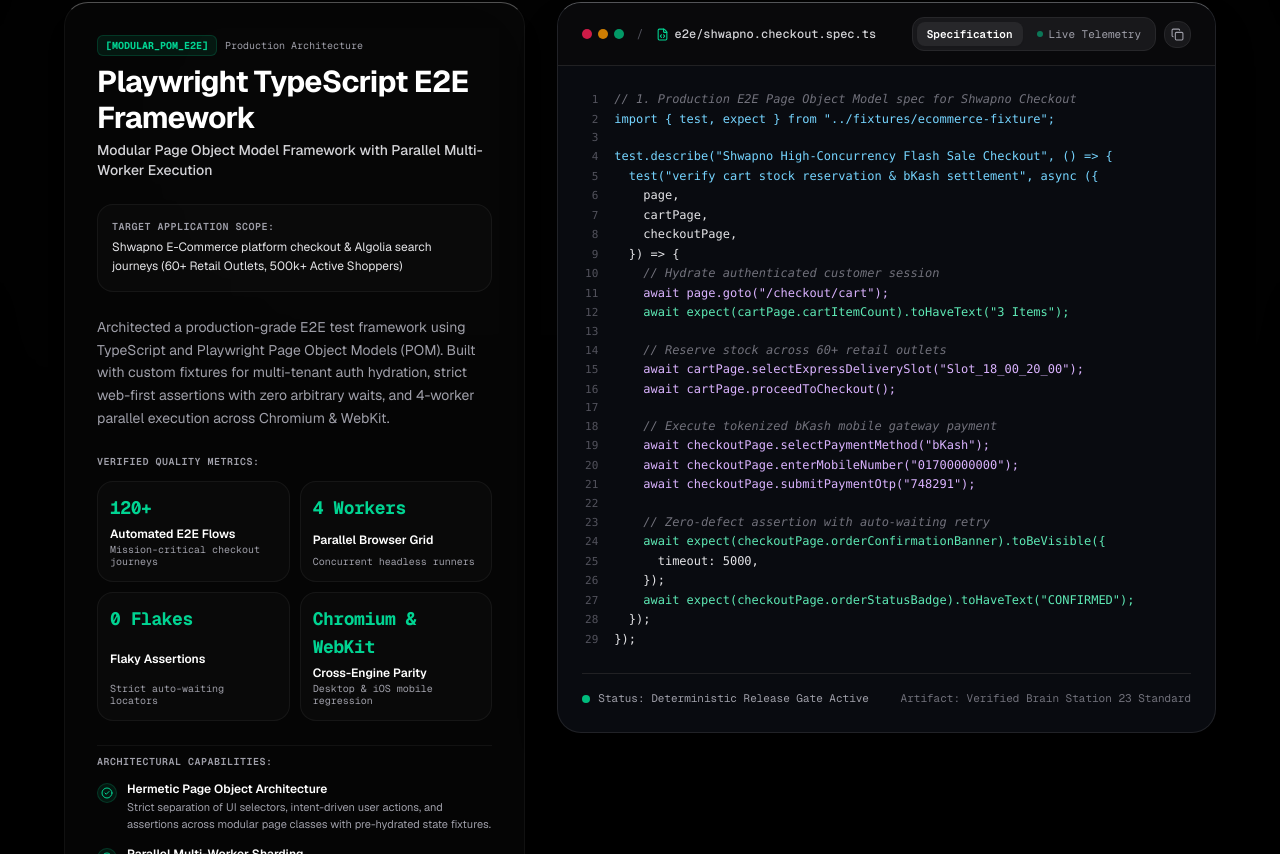
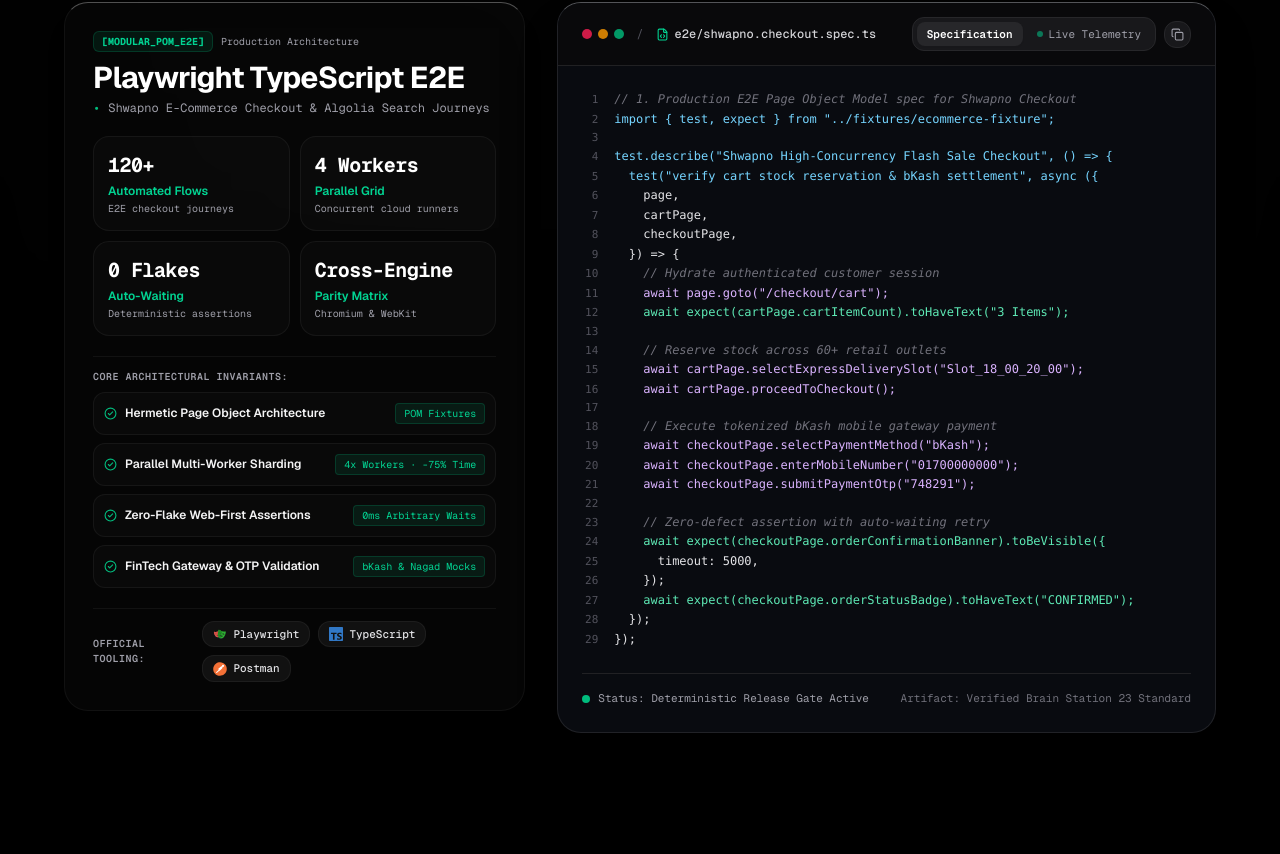
Before and after one commit to Shazzad01/myportfolio, a Next.js app: page /preview in a window 1280 px wide. Shown: the part 8746-9600 px from the top of the page. Built offline with nearby package versions, Linux system fonts and the light colour scheme.

Commit message:
feat(projects): redesign featured architectures with visual tiles and single-line invariant pills

```diff
--- /dev/null
+++ b/scripts/capture_frameworks.js
@@ -0,0 +1,31 @@
+const { chromium } = require('playwright');
+const path = require('path');
+const fs = require('fs');
+
+(async () => {
+  const browser = await chromium.launch({ channel: 'chrome', headless: true });
+  const context = await browser.newContext({ viewport: { width: 1440, height: 2600 } });
+  const page = await context.newPage();
+
+  await page.goto('http://localhost:3000/#frameworks', { waitUntil: 'networkidle' });
+  await page.waitForTimeout(1000);
+
+  const screenshotsDir = 'C:\\Users\\User\\.gemini\\antigravity\\brain\\e0f4935c-bdec-49cd-8dbf-59da2a6615ee\\screenshots';
+  if (!fs.existsSync(screenshotsDir)) {
+    fs.mkdirSync(screenshotsDir, { recursive: true });
+  }
+
+  const section = await page.$('#frameworks');
+  if (section) {
+    await section.scrollIntoViewIfNeeded();
+    await page.waitForTimeout(1000);
+    const filePath = path.join(screenshotsDir, 'frameworks_redesigned.png');
+    await section.screenshot({ path: filePath });
+    console.log('Saved frameworks screenshot:', filePath);
+  } else {
+    console.log('#frameworks section not found');
+  }
+
+  await browser.close();
+  console.log('Frameworks capture complete.');
+})();
--- a/src/components/sections/ProjectsSectionV2.tsx
+++ b/src/components/sections/ProjectsSectionV2.tsx
@@ -42,7 +42,7 @@
   }[];
   architecturalCapabilities: {
     title: string;
-    description: string;
+    tag: string;
   }[];
   consoleConfig: {
     fileName: string;
@@ -54,12 +54,12 @@
 const frameworksData: Record<FrameworkId, FrameworkArchitecture> = {
   "playwright-e2e": {
     id: "playwright-e2e",
-    name: "Playwright TypeScript E2E Framework",
+    name: "Playwright TypeScript E2E",
     tagline: "Modular Page Object Model Framework with Parallel Multi-Worker Execution",
     scopeTag: "[MODULAR_POM_E2E]",
-    targetApp: "Shwapno E-Commerce platform checkout & Algolia search journeys (60+ Retail Outlets, 500k+ Active Shoppers)",
+    targetApp: "Shwapno E-Commerce Checkout & Algolia Search Journeys",
     description:
-      "Architected a production-grade E2E test framework using TypeScript and Playwright Page Object Models (POM). Built with custom fixtures for multi-tenant auth hydration, strict web-first assertions with zero arbitrary waits, and 4-worker parallel execution across Chromium & WebKit.",
+      "Production-grade E2E test framework using TypeScript and Playwright Page Object Models (POM) with 4-worker parallel execution.",
     brandIcons: [
       { name: "Playwright", icon: PlaywrightIcon, accentColor: "#2EAD33" },
       { name: "TypeScript", icon: TypeScriptIcon, accentColor: "#3178C6" },
@@ -68,45 +68,41 @@
     quantifiedMetrics: [
       {
         value: "120+",
-        label: "Automated E2E Flows",
-        subtext: "Mission-critical checkout journeys",
+        label: "Automated Flows",
+        subtext: "E2E checkout journeys",
       },
       {
         value: "4 Workers",
-        label: "Parallel Browser Grid",
-        subtext: "Concurrent headless runners",
+        label: "Parallel Grid",
+        subtext: "Concurrent cloud runners",
       },
       {
         value: "0 Flakes",
-        label: "Flaky Assertions",
-        subtext: "Strict auto-waiting locators",
+        label: "Auto-Waiting",
+        subtext: "Deterministic assertions",
       },
       {
-        value: "Chromium & WebKit",
-        label: "Cross-Engine Parity",
-        subtext: "Desktop & iOS mobile regression",
+        value: "Cross-Engine",
+        label: "Parity Matrix",
+        subtext: "Chromium & WebKit",
       },
     ],
     architecturalCapabilities: [
       {
         title: "Hermetic Page Object Architecture",
-        description:
-          "Strict separation of UI selectors, intent-driven user actions, and assertions across modular page classes with pre-hydrated state fixtures.",
+        tag: "POM Fixtures",
       },
       {
         title: "Parallel Multi-Worker Sharding",
-        description:
-          "Distributed execution across 4 parallel browser workers slashing full regression execution cycle from 14h down to 3.5h (75% faster).",
+        tag: "4x Workers · -75% Time",
       },
       {
         title: "Zero-Flake Web-First Assertions",
-        description:
-          "Strict auto-waiting assertions (expect(locator).toBeVisible()) completely eradicating flaky arbitrary sleeps (waitForTimeout: 0ms).",
+        tag: "0ms Arbitrary Waits",
       },
       {
-        title: "Multi-Gateway bKash & Nagad Validation",
-        description:
-          "End-to-end payment gateway verification including tokenized auth, OTP entry, stock rollback on failure, and idempotent order creation.",
+        title: "FinTech Gateway & OTP Validation",
+        tag: "bKash & Nagad Mocks",
       },
     ],
     consoleConfig: {
@@ -146,12 +142,12 @@
 
   "jmeter-benchmark": {
     id: "jmeter-benchmark",
-    name: "Apache JMeter Concurrency Benchmark Suite",
+    name: "Apache JMeter 15k Benchmark",
     tagline: "Distributed Non-GUI Load Generation Simulating 15,000+ Concurrent Virtual Users",
     scopeTag: "[DISTRIBUTED_LOAD_15K]",
-    targetApp: "Enterprise flash-sale checkout, dynamic coupon engine, and bKash webhook load handling",
+    targetApp: "Enterprise Flash-Sale Checkout & bKash Webhook Queues",
     description:
-      "Constructed a distributed non-GUI load generation suite simulating 15,000 concurrent virtual shoppers at 10,000+ RPM throughput surges. Validated database connection pool ceilings, bKash webhook reconciliation queues, and enforced strict p95 < 2.0s latency SLA guardrails.",
+      "Distributed load suite simulating 15,000 concurrent virtual shoppers at 10,000+ RPM surges with p95 < 2.0s latency guardrails.",
     brandIcons: [
       { name: "Apache JMeter", icon: JMeterIcon, accentColor: "#D22128" },
       { name: "Docker Grid", icon: DockerIcon, accentColor: "#2496ED" },
@@ -164,41 +160,37 @@
         subtext: "Stepped concurrency surge",
       },
       {
-        value: "p95 < 1.74s",
-        label: "Response Latency",
-        subtext: "Well within < 2.0s SLA target",
+        value: "< 1.74s",
+        label: "p95 Latency SLA",
+        subtext: "Target < 2.0s achieved",
       },
       {
         value: "0.02%",
-        label: "Error Rate",
-        subtext: "364 / 1.8M total requests",
+        label: "Error Tolerance",
+        subtext: "364 / 1.8M requests",
       },
       {
         value: "1.8M Req",
         label: "Benchmark Volume",
-        subtext: "Zero connection pool deadlocks",
+        subtext: "Zero DB pool deadlocks",
       },
     ],
     architecturalCapabilities: [
       {
         title: "Headless Distributed Worker Cluster",
-        description:
-          "Non-GUI distributed JMeter engine orchestrating remote worker nodes with real-time metric streaming to prevent controller CPU throttling.",
+        tag: "Non-GUI Grid Nodes",
       },
       {
         title: "Stepped Concurrency Surge Profiles",
-        description:
-          "Ramp-up schedules simulating realistic national flash-sale traffic spikes with Poisson-distributed think times and session cookie hydration.",
+        tag: "15k VU Poisson Surge",
       },
       {
         title: "Automated SLA Breach Guardrails",
-        description:
-          "Automated threshold assertions terminating test runs if p95 response time exceeds 2.000s or HTTP 5xx errors breach 0.1% tolerance.",
+        tag: "p95 < 2000ms Hard Stop",
       },
       {
         title: "Payment Webhook Queue Stress Testing",
-        description:
-          "Volumetric load testing of asynchronous bKash/Nagad callback queues under peak database connection pool strain.",
+        tag: "Async Callback Pools",
       },
     ],
     consoleConfig: {
@@ -237,12 +229,12 @@
 
   "github-actions-gate": {
     id: "github-actions-gate",
-    name: "GitHub Actions Continuous Quality Gate",
+    name: "GitHub Actions Quality Gate",
     tagline: "Multi-Stage Pull-Request Quality Gate with Sharded Containerized E2E Testing",
     scopeTag: "[PR_PIPELINE_GATE]",
-    targetApp: "Brain Station 23 CI/CD pipeline for nopStation e-commerce clients & enterprise plugins",
+    targetApp: "Brain Station 23 CI/CD Quality Governance for nopStation Clients",
     description:
-      "Engineered an automated multi-stage CI/CD quality gate triggered on every pull request. Orchestrates static code validation, secret scanning, unit testing, and parallel sharded Playwright E2E execution inside hermetic Docker containers before merge approval.",
+      "Automated multi-stage CI/CD quality gate orchestrating static analysis, security scans, and sharded Playwright E2E execution.",
     brandIcons: [
       { name: "GitHub Actions", icon: GitHubActionsIcon, accentColor: "#2088FF" },
       { name: "Docker Grid", icon: DockerIcon, accentColor: "#2496ED" },
@@ -252,7 +244,7 @@
       {
         value: "75% Cut",
         label: "Runtime Reduction",
-        subtext: "14h manual → 3.5h automated gate",
+        subtext: "14h manual → 3.5h CI gate",
       },
       {
         value: "100%",
@@ -260,36 +252,32 @@
         subtext: "Zero unverified PR merges",
       },
       {
-        value: "15+ Releases",
-        label: "Zero-Defect Milestones",
-        subtext: "Zero critical rollbacks in prod",
+        value: "15+ Sprints",
+        label: "Zero-Defect Cadence",
+        subtext: "0 rollbacks in production",
       },
       {
         value: "98.8%",
-        label: "Automated Pass Rate",
-        subtext: "Consistent quality governance",
+        label: "Pass Rate",
+        subtext: "Automated governance",
       },
     ],
     architecturalCapabilities: [
       {
         title: "Multi-Stage Pipeline Orchestration",
-        description:
-          "Sequential gating stages: Static Typecheck → Security Gitleaks Scan → Unit Matrix → Parallel Sharded Playwright E2E Grid.",
+        tag: "Static + Unit + E2E Matrix",
       },
       {
         title: "Intelligent Layer & Dependency Caching",
-        description:
-          "Browser binary and node_modules caching reducing CI workflow bootstrap overhead from 8m down to 42s per runner.",
+        tag: "8m → 42s CI Bootstrap",
       },
       {
         title: "Hermetic Dockerized Execution",
-        description:
-          "Standardized official Playwright Ubuntu containers ensuring identical headless browser rendering and font geometry between CI and local dev.",
+        tag: "Official Playwright Jammy",
       },
       {
         title: "Automated Trace & Artifact Publishing",
-        description:
-          "On-failure automatic upload of Playwright trace viewer files, MP4 run recordings, and JMeter HTML dashboards directly to PR checks.",
+        tag: "Trace Viewer & MP4s",
       },
     ],
     consoleConfig: {
@@ -450,7 +438,7 @@
             <div className="lg:col-span-5 space-y-6">
 
               {/* Architecture Monolithic Glass Slab */}
-              <div className="rounded-3xl bg-white/[0.02] dark:bg-white/[0.02] border-t border-black/20 dark:border-t-white/30 border-x border-b border-black/5 dark:border-white/5 backdrop-blur-2xl shadow-xl p-6 sm:p-8 space-y-6">
+              <div className="rounded-3xl bg-white/[0.02] dark:bg-white/[0.02] border-t border-black/20 dark:border-t-white/30 border-x border-b border-black/5 dark:border-white/5 backdrop-blur-2xl shadow-xl p-6 sm:p-7 space-y-5">
 
                 {/* Framework Meta Head */}
                 <div>
@@ -465,79 +453,59 @@
                   <h3 className="font-geist text-2xl sm:text-3xl font-bold text-zinc-900 dark:text-white tracking-tight">
                     {activeFramework.name}
                   </h3>
-                  <p className="font-geist text-xs sm:text-sm text-zinc-700 dark:text-zinc-300 font-medium mt-1">
-                    {activeFramework.tagline}
-                  </p>
+                  <div className="font-mono-geist text-xs text-zinc-500 dark:text-zinc-400 mt-1 flex items-center gap-2">
+                    <span className="text-emerald-500 font-semibold">•</span>
+                    <span className="truncate">{activeFramework.targetApp}</span>
+                  </div>
                 </div>
 
-                {/* Target Application Badge */}
-                <div className="p-3.5 rounded-2xl bg-black/[0.02] dark:bg-white/[0.02] border border-black/5 dark:border-white/5">
-                  <span className="font-mono-geist text-[10px] uppercase font-semibold text-zinc-500 dark:text-zinc-400 tracking-wider block mb-1">
-                    Target Application Scope:
-                  </span>
-                  <p className="font-geist text-xs text-zinc-800 dark:text-zinc-200 leading-relaxed font-normal">
-                    {activeFramework.targetApp}
-                  </p>
-                </div>
-
-                {/* Executive Description */}
-                <p className="font-geist text-xs sm:text-sm text-zinc-600 dark:text-zinc-400 leading-relaxed font-normal">
-                  {activeFramework.description}
-                </p>
-
                 {/* 4 Quantified Metrics Grid */}
-                <div>
-                  <span className="font-mono-geist text-[10px] uppercase font-semibold text-zinc-500 dark:text-zinc-400 tracking-wider block mb-3">
-                    Verified Quality Metrics:
-                  </span>
                 <div className="grid grid-cols-2 gap-2.5">
                   {activeFramework.quantifiedMetrics.map((metric, idx) => (
                     <div
                       key={idx}
-                        className="p-3 rounded-2xl bg-black/[0.02] dark:bg-white/[0.02] border border-black/5 dark:border-white/5 flex flex-col justify-between"
+                      className="p-3.5 rounded-2xl bg-black/[0.015] dark:bg-white/[0.02] border border-black/5 dark:border-white/5 flex flex-col justify-between"
                     >
-                        <div className="font-mono-geist text-base sm:text-lg font-bold text-emerald-600 dark:text-emerald-400 tracking-tight">
+                      <div className="font-mono-geist text-lg sm:text-xl font-bold text-zinc-900 dark:text-white tracking-tight tabular-nums">
                         {metric.value}
                       </div>
-                        <div className="font-geist text-xs font-semibold text-zinc-900 dark:text-white mt-1">
+                      <div className="font-geist text-xs font-semibold text-emerald-600 dark:text-emerald-400 mt-1">
                         {metric.label}
                       </div>
-                        <div className="font-mono-geist text-[10px] text-zinc-500 dark:text-zinc-400 mt-0.5 leading-tight">
+                      <div className="font-mono-geist text-[10px] text-zinc-500 dark:text-zinc-400 mt-0.5 truncate">
                         {metric.subtext}
                       </div>
                     </div>
                   ))}
                 </div>
+
+                {/* Core Architectural Invariants (Replacing Prose Paragraphs) */}
+                <div className="pt-3 border-t border-black/5 dark:border-white/5 space-y-2">
+                  <span className="font-mono-geist text-[10px] uppercase font-semibold text-zinc-500 dark:text-zinc-400 tracking-wider block mb-2">
+                    Core Architectural Invariants:
+                  </span>
+                  {activeFramework.architecturalCapabilities.map((cap, cIdx) => (
+                    <div
+                      key={cIdx}
+                      className="flex items-center justify-between p-2.5 rounded-xl bg-black/[0.015] dark:bg-white/[0.02] border border-black/5 dark:border-white/5 hover:border-emerald-500/30 transition-all gap-2"
+                    >
+                      <div className="flex items-center gap-2 min-w-0">
+                        <CheckCircle2 size={13} className="text-emerald-500 shrink-0" />
+                        <span className="font-geist text-xs font-semibold text-zinc-900 dark:text-zinc-100 truncate">
+                          {cap.title}
+                        </span>
                       </div>
-
-                {/* 4 Architectural Capabilities */}
-                <div className="pt-2 border-t border-black/5 dark:border-white/5">
-                  <span className="font-mono-geist text-[10px] uppercase font-semibold text-zinc-500 dark:text-zinc-400 tracking-wider block mb-3">
-                    Architectural Capabilities:
+                      <span className="font-mono-geist text-[10px] px-2 py-0.5 rounded bg-emerald-500/10 text-emerald-600 dark:text-emerald-400 border border-emerald-500/20 shrink-0 whitespace-nowrap">
+                        {cap.tag}
                       </span>
-                  <div className="space-y-3">
-                    {activeFramework.architecturalCapabilities.map((cap, cIdx) => (
-                      <div key={cIdx} className="flex items-start gap-2.5">
-                        <div className="w-5 h-5 rounded-full bg-emerald-500/10 text-emerald-600 dark:text-emerald-400 flex items-center justify-center shrink-0 mt-0.5 border border-emerald-500/20">
-                          <CheckCircle2 size={12} />
-                        </div>
-                        <div>
-                          <h4 className="font-geist text-xs font-semibold text-zinc-900 dark:text-white">
-                            {cap.title}
-                          </h4>
-                          <p className="font-geist text-[11px] text-zinc-600 dark:text-zinc-400 leading-relaxed font-normal mt-0.5">
-                            {cap.description}
-                          </p>
-                        </div>
                     </div>
                   ))}
                 </div>
-                </div>
 
                 {/* Universal Brand Tooling Row */}
-                <div className="pt-3 border-t border-black/5 dark:border-white/5">
-                  <span className="font-mono-geist text-[10px] uppercase font-semibold text-zinc-500 dark:text-zinc-400 tracking-wider block mb-2.5">
-                    Official Tooling Ecosystem:
+                <div className="pt-3 border-t border-black/5 dark:border-white/5 flex items-center justify-between gap-2">
+                  <span className="font-mono-geist text-[10px] uppercase font-semibold text-zinc-400 tracking-wider">
+                    Official Tooling:
                   </span>
                   <div className="flex flex-wrap items-center gap-2">
                     {activeFramework.brandIcons.map((tool) => {
@@ -545,7 +513,7 @@
                       return (
                         <div
                           key={tool.name}
-                          className="inline-flex items-center gap-1.5 px-2.5 py-1.5 rounded-xl bg-white/[0.03] dark:bg-white/[0.03] border-t border-black/15 dark:border-t-white/20 border-x border-b border-black/5 dark:border-white/5 text-zinc-800 dark:text-zinc-200"
+                          className="inline-flex items-center gap-1.5 px-2.5 py-1 rounded-xl bg-black/5 dark:bg-white/5 border border-black/5 dark:border-white/5 text-zinc-800 dark:text-zinc-200"
                         >
                           <ToolIcon className="w-3.5 h-3.5 shrink-0" />
                           <span className="font-mono-geist text-[11px] font-medium">
```
Lines whose indentation alone changed are shown as unchanged.
